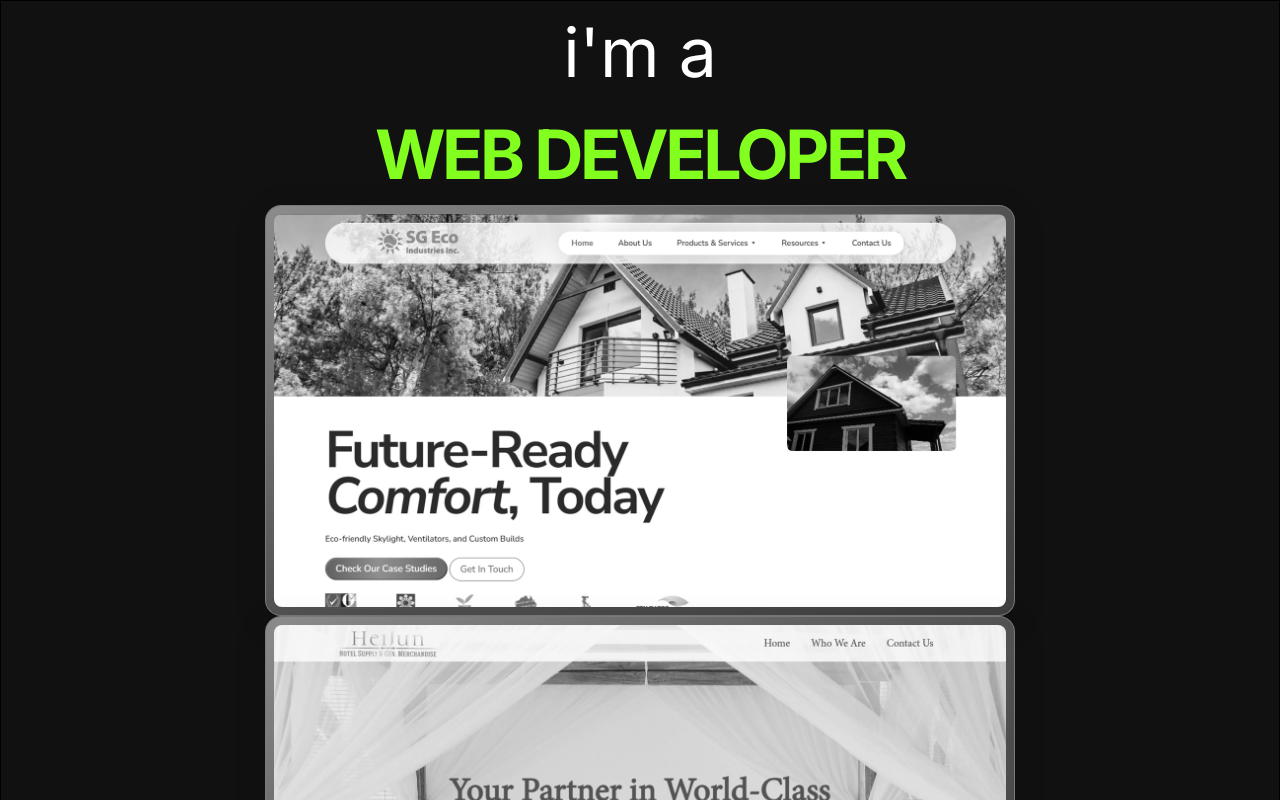
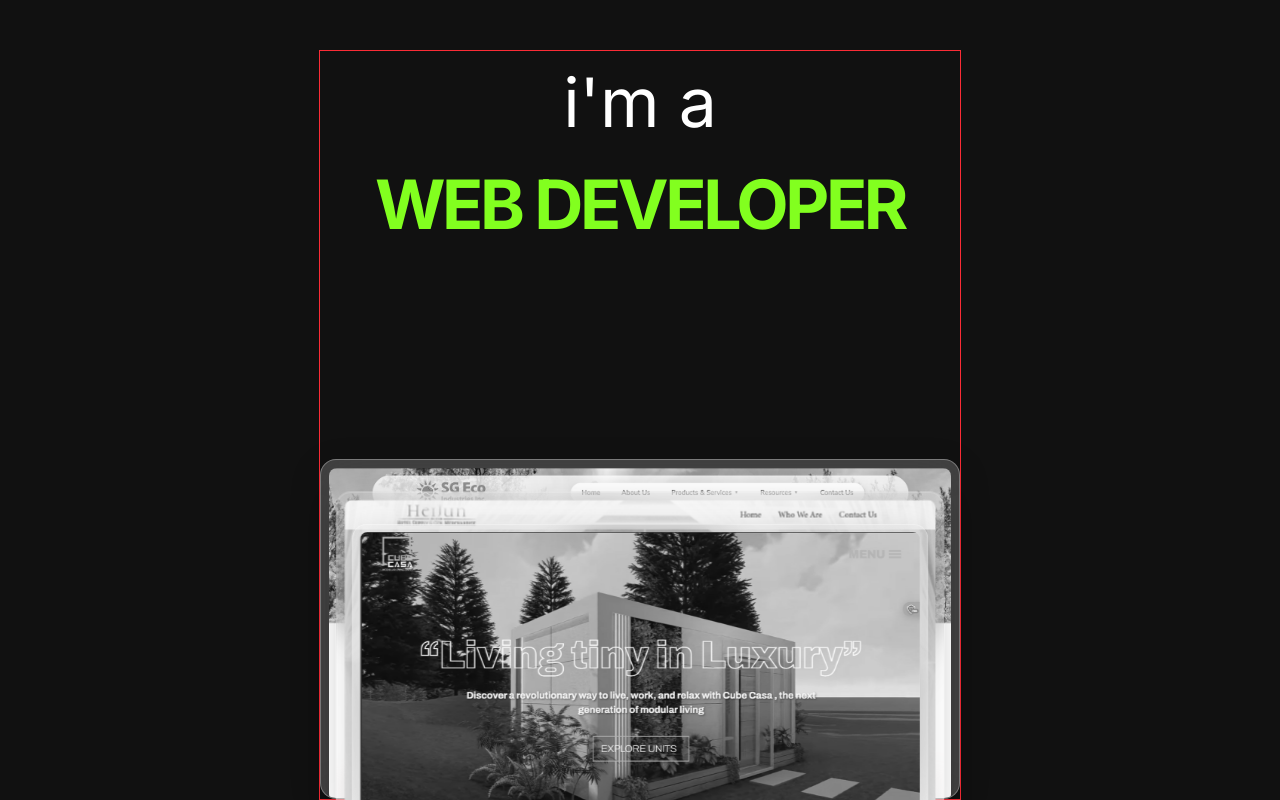
Before and after one commit to markmarkestareja/My-Portfolio-2026, a React (Vite) app: page / in a window 1280 px wide. Shown: the top 800 px of the page. Built offline with nearby package versions, Linux system fonts and the light colour scheme.

Commit message:
Work on the Glass card. unfinished

```diff
--- a/src/App.jsx
+++ b/src/App.jsx
@@ -4,26 +4,43 @@ import { heroProjectImg } from "./data/hero-project-img";
 
 function App() {
   return (
-    <div className="border
-                    h-auto
+    <div className="
+      h-lvh
+      bg-black-100
+      flex
+      justify-center
+      items-end">
+      <div
+        className="
+          relative
+          border
+          h-[750px]
           flex
           flex-col
-                    justify-center
+          justify-between
           items-center
-                    bg-black-100">
+          border-1
+          border-red-500
+          ">
+
         <h1 className="text-center">
           i'm a <br /> <span>WEB DEVELOPER</span>
         </h1>
 
-      <div>
-        {heroProjectImg.map(({ id, img, alt}) =>(
-          <GlassCard key={id}>
-            <img
-              src={img}
-              alt={alt}
-              className="rounded-lg relative" />
+        <div
+          className="
+            relative
+            w-[272px] md:w-[640px] lg:w-[790]
+            h-[145px] md:h-[340px] lg:h-[400]
+            flex
+            items-center
+            justify-center">
+          {heroProjectImg.map(({ id, img, alt }, index) => (
+            <GlassCard key={id} index={index}>
+              <img src={img} alt={alt} className="rounded-lg relative z-10" />
             </GlassCard>
           ))}
+        </div>
       </div>
     </div>
   );
--- a/src/components/glassCard.jsx
+++ b/src/components/glassCard.jsx
@@ -1,24 +1,41 @@
-function GlassCard({ children })
-{
+function GlassCard({ children, index }) {
+
+
   return (
-        <div className="max-w-[750px]
+    <div
+      className="
+        w-[272px] md:w-[640px] lg:w-[790]
+        h-[145px] md:h-[340px] lg:h-[400]
         rounded-2xl
         overflow-hidden
         p-[8px]
-                        relative
+        absolute
+        top-0
         bg-white/20
         backdrop-blur-xl
         border border-white/30
         shadow-[var(--box-shadow)]
-                        ">
-          <div className="
+        "
+
+        style={{
+          top: `${index * 24}px`,
+          bottom: 8,
+          zIndex: 10 + index,
+          scale: 1 - index * 0.05,
+        }}
+    >
+      <div
+        className="
+          relative
+          w-full
           pointer-events-none
-            absolute inset-0
+          relative
           bg-gradient-to-br
           from-white/40
           via-white/10
           to-transparent
-          "></div>
+          "
+      ></div>
       {children}
     </div>
   );
--- a/src/data/hero-project-img.js
+++ b/src/data/hero-project-img.js
@@ -1,5 +1,6 @@
 import project1 from '../assets/images/hero/project-1.jpg';
 import project2 from '../assets/images/hero/project-2.jpg';
+import project3 from '../assets/images/hero/project-3.jpg';
 
 export const heroProjectImg = [
     {
@@ -12,4 +13,9 @@ export const heroProjectImg = [
         img: project2,
         alt: ""
     },
+    {
+        id: 3,
+        img: project3,
+        alt: ""
+    },
 ]
```
Also changed, not shown: src/assets/images/hero/project-3.jpg (added), tailwind.config.js (line endings or trailing spaces). Lines whose indentation alone changed are shown as unchanged.
